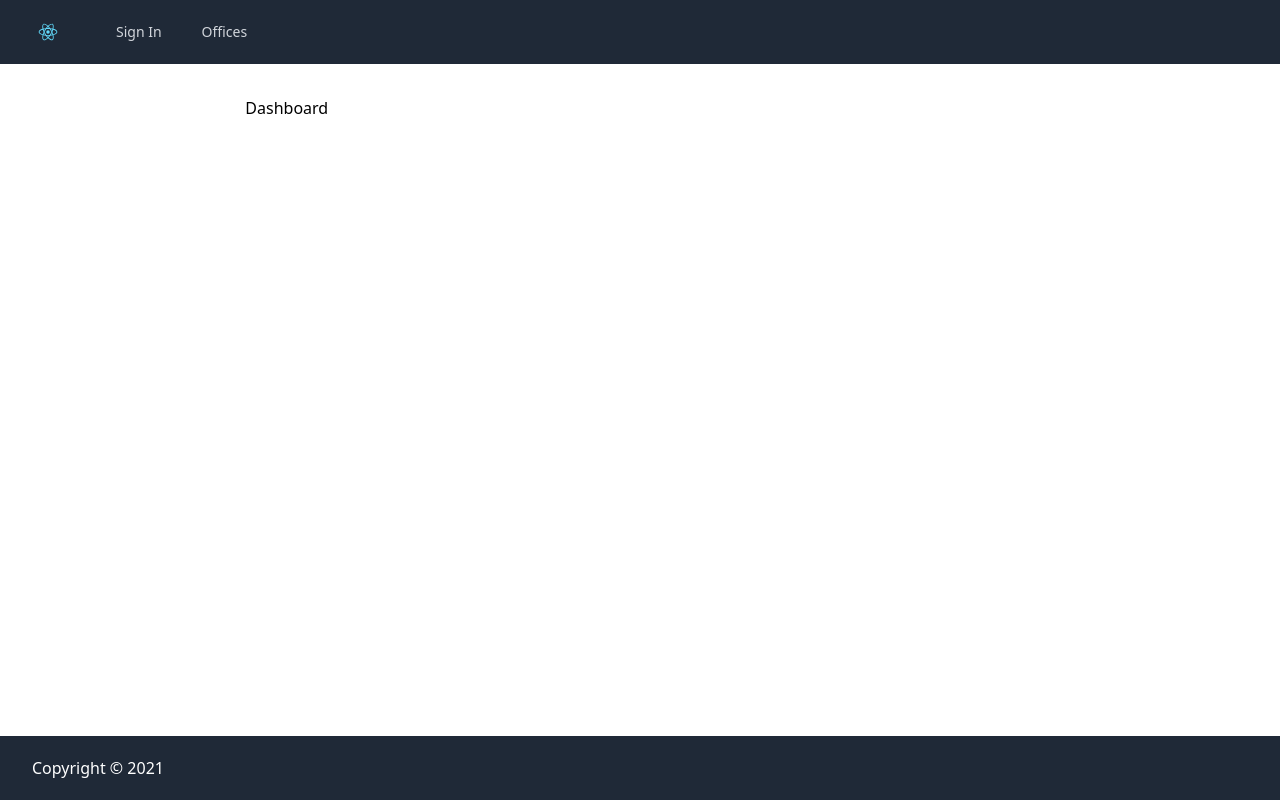
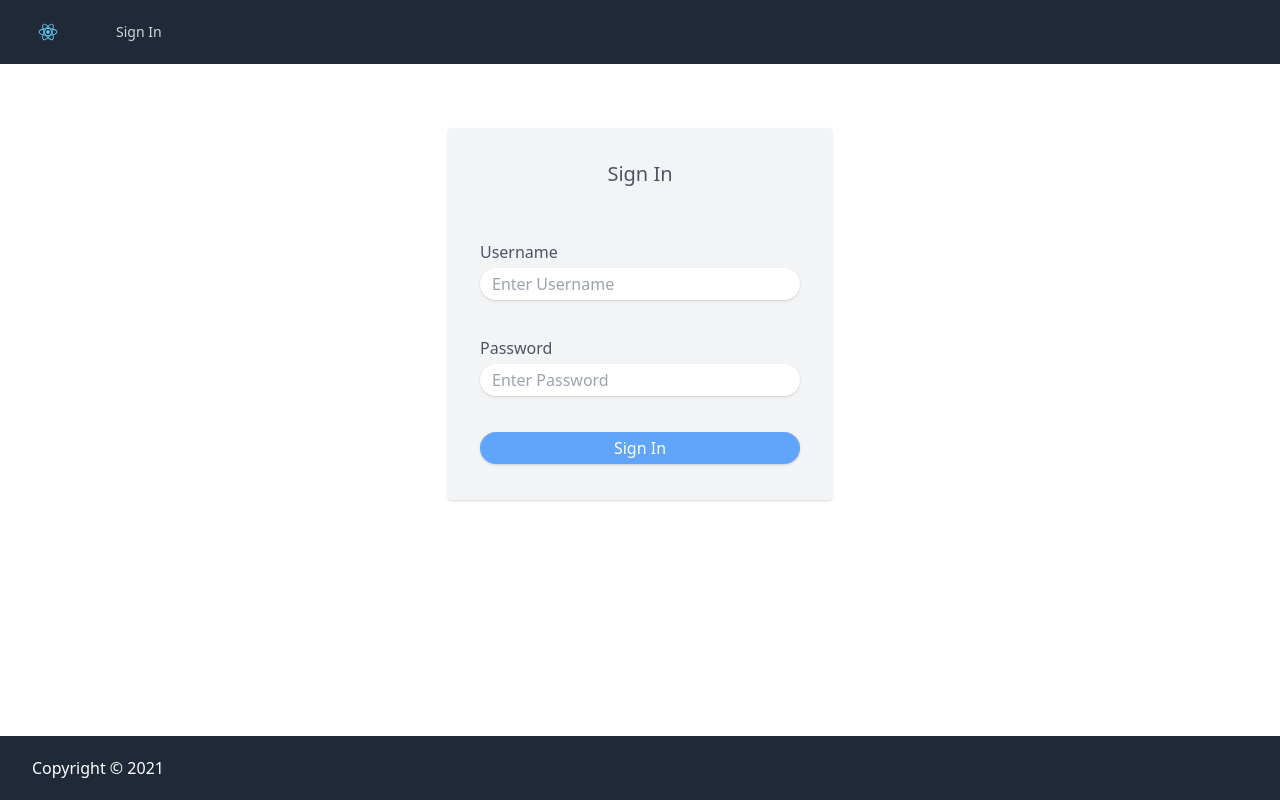
Before and after one commit to RRoussev88/workspace-booking, a React (Create React App) app: page / in a window 1280 px wide. Built offline with nearby package versions, Linux system fonts and the light colour scheme.

Commit message:
Improved login

```diff
--- a/src/App.tsx
+++ b/src/App.tsx
@@ -1,9 +1,65 @@
-import { FC } from 'react';
+import logo from 'assets/logo.svg';
+import Footer from 'components/Footer';
+import NavBar from 'components/NavBar';
+import { LocalStorageKey } from 'models/constants';
+import Login from 'pages/Login';
+import Offices from 'pages/Offices';
+import { FC, StrictMode, useEffect, useState } from 'react';
+import { Provider } from 'react-redux';
+import { BrowserRouter, Route, Routes } from 'react-router-dom';
+import { store } from 'store';
+import { AuthContext } from './authContext';
+import { AuthToken } from 'models/types';
 
-const App: FC = () => (
-  <section>
-    <p>Dashboard</p>
-  </section>
-);
+const App: FC = () => {
+  const [token, setToken] = useState<AuthToken | null>(null);
+
+  useEffect(() => {
+    const storedToken = localStorage.getItem(LocalStorageKey.AUTH);
+    if (storedToken) {
+      try {
+        setToken(JSON.parse(storedToken));
+      } catch {
+        // In case invalid JSON string is stored in localStorage
+        setToken(null);
+      }
+    }
+  }, []);
+
+  const onLogin = (token: AuthToken | null) => {
+    setToken(token);
+    localStorage.setItem(LocalStorageKey.AUTH, JSON.stringify(token));
+  };
+
+  const logout = () => {
+    setToken(null);
+    localStorage.removeItem(LocalStorageKey.AUTH);
+  };
+
+  const isLoggedIn = () => !!token && new Date().valueOf() < token.ExpiresIn;
+
+  return (
+    <StrictMode>
+      <AuthContext.Provider value={{ token, isLoggedIn, onLogin, logout }}>
+        <Provider store={store}>
+          <BrowserRouter>
+            <div className="min-h-screen flex flex-col">
+              <NavBar logo={logo} />
+              <main className="max-w-7xl w-8/12 mx-auto p-4 sm:p-6 lg:p-8">
+                <Routes>
+                  <Route path="/" element={isLoggedIn() ? <Offices /> : <Login />} />
+                  {!isLoggedIn() && <Route path="/login" element={<Login />} />}
+                  {isLoggedIn() && <Route path="/offices" element={<Offices />} />}
+                  <Route path="*" element={isLoggedIn() ? <Offices /> : <Login />} />
+                </Routes>
+              </main>
+              <Footer />
+            </div>
+          </BrowserRouter>
+        </Provider>
+      </AuthContext.Provider>
+    </StrictMode>
+  );
+};
 
 export default App;
--- /dev/null
+++ b/src/authContext.ts
@@ -0,0 +1,9 @@
+import { createContext } from 'react';
+import { AuthContextType, AuthToken } from 'models/types';
+
+export const AuthContext = createContext<AuthContextType>({
+  token: null,
+  isLoggedIn: () => false,
+  onLogin: (token: AuthToken | null) => {},
+  logout: () => {},
+});
--- a/src/components/NavBar.tsx
+++ b/src/components/NavBar.tsx
@@ -1,7 +1,8 @@
 import { Transition } from '@headlessui/react';
+import { AuthContext } from 'authContext';
 import SvgIcon from 'components/SvgIcon';
 import { NavItem } from 'models/types';
-import { FC, useState } from 'react';
+import { FC, useContext, useState } from 'react';
 import { NavLink } from 'react-router-dom';
 import { navigationItems } from 'utils';
 
@@ -9,6 +10,8 @@ type NavBarProps = { logo: string };
 
 const NavBar: FC<NavBarProps> = ({ logo }) => {
   const [isOpen, setIsOpen] = useState<boolean>(false);
+  const auth = useContext(AuthContext);
+  const isAuthorized = auth.isLoggedIn();
 
   return (
     <nav className="bg-gray-800">
@@ -22,7 +25,9 @@ const NavBar: FC<NavBarProps> = ({ logo }) => {
             </div>
             <div className="hidden md:block">
               <div className="ml-10 flex items-baseline space-x-4">
-                {navigationItems.map((item: NavItem) => (
+                {navigationItems
+                  .filter((item) => item.isAuthRequired === isAuthorized)
+                  .map((item: NavItem) => (
                     <NavLink key={item.url} to={item.url} end className="nav-item" activeClassName="nav-item__active">
                       {item.name}
                     </NavLink>
@@ -30,9 +35,14 @@ const NavBar: FC<NavBarProps> = ({ logo }) => {
               </div>
             </div>
           </div>
+          {isAuthorized && (
+            <button onClick={auth.logout} className="hidden md:block nav-item bg-red-400 hover:bg-red-300">
+              Logout
+            </button>
+          )}
           <div className="-mr-2 flex md:hidden">
             <button
-              onClick={() => setIsOpen(!isOpen)}
+              onClick={() => setIsOpen((prevState) => !prevState)}
               type="button"
               className="bg-gray-900 inline-flex items-center justify-center p-2 rounded-md text-gray-400 hover:text-white hover:bg-gray-800 focus:outline-none focus:ring-2 focus:ring-offset-2 focus:ring-offset-gray-800 focus:ring-white"
               aria-controls="mobile-menu"
@@ -67,7 +77,9 @@ const NavBar: FC<NavBarProps> = ({ logo }) => {
         {(ref) => (
           <div className="md:hidden" id="mobile-menu">
             <div ref={ref} className="px-2 pt-2 pb-3 space-y-1 sm:px-3">
-              {navigationItems.map((item: NavItem) => (
+              {navigationItems
+                .filter((item) => item.isAuthRequired === isAuthorized)
+                .map((item: NavItem) => (
                   <NavLink
                     key={item.url}
                     to={item.url}
@@ -78,6 +90,11 @@ const NavBar: FC<NavBarProps> = ({ logo }) => {
                     {item.name}
                   </NavLink>
                 ))}
+              {isAuthorized && (
+                <button onClick={auth.logout} className="nav-item w-full bg-red-400 hover:bg-red-300">
+                  Logout
+                </button>
+              )}
             </div>
           </div>
         )}
--- a/src/components/Office/CreateOfficeDialog.tsx
+++ b/src/components/Office/CreateOfficeDialog.tsx
@@ -44,7 +44,7 @@ const CreateOfficeDialog: FC<CreateOfficeDialogProps> = ({ isOpen, type, onClose
             leaveFrom="opacity-100 scale-100"
             leaveTo="opacity-0 scale-95"
           >
-            <div className="inline-block w-full max-w-md p-6 my-8 overflow-hidden text-left align-middle transition-all transform bg-white shadow-xl rounded-2xl">
+            <div className="inline-block w-full max-w-md p-6 my-8 overflow-hidden text-left align-middle transition-all transform bg-white shadow-2xl rounded-2xl border-2 border-gray-200">
               <Dialog.Title as="h3" className="text-lg font-medium leading-6 text-gray-900">
                 {`Create ${type} office`}
               </Dialog.Title>
--- a/src/index.tsx
+++ b/src/index.tsx
@@ -1,33 +1,5 @@
 import App from 'App';
-import logo from 'assets/logo.svg';
-import Footer from 'components/Footer';
-import NavBar from 'components/NavBar';
 import 'main.css';
-import Login from 'pages/Login';
-import Offices from 'pages/Offices';
-import React from 'react';
 import ReactDOM from 'react-dom';
-import { Provider } from 'react-redux';
-import { BrowserRouter, Route, Routes } from 'react-router-dom';
-import { store } from 'store';
 
-ReactDOM.render(
-  <React.StrictMode>
-    <Provider store={store}>
-      <BrowserRouter>
-        <div className="min-h-screen flex flex-col">
-          <NavBar logo={logo} />
-          <div className="max-w-7xl w-8/12 mx-auto p-4 sm:p-6 lg:p-8">
-            <Routes>
-              <Route path="/" element={<App />} />
-              <Route path="/login" element={<Login />} />
-              <Route path="/offices" element={<Offices />} />
-            </Routes>
-          </div>
-          <Footer />
-        </div>
-      </BrowserRouter>
-    </Provider>
-  </React.StrictMode>,
-  document.getElementById('root'),
-);
+ReactDOM.render(<App />, document.getElementById('root'));
--- a/src/models/types.ts
+++ b/src/models/types.ts
@@ -1,4 +1,4 @@
-export type NavItem = { name: string; url: string };
+export type NavItem = { name: string; url: string; isAuthRequired: boolean };
 
 export type Office = {
   id: string;
@@ -23,3 +23,18 @@ export enum OfficeType {
   NAMED = 'named',
   BLUEPRINT = 'blueprint',
 }
+
+export type AuthToken = {
+  AccessToken: string;
+  ExpiresIn: number;
+  IdToken: string;
+  RefreshToken: string;
+  TokenType: 'Bearer';
+};
+
+export type AuthContextType = {
+  token: AuthToken | null;
+  isLoggedIn: () => boolean;
+  onLogin: (token: AuthToken | null) => void;
+  logout: () => void;
+};
--- a/src/pages/Login.tsx
+++ b/src/pages/Login.tsx
@@ -1,10 +1,16 @@
+import { AuthContext } from 'authContext';
 import CustomFormInput from 'components/CustomFormInput';
-import { ChangeEvent, ChangeEventHandler, FC, MouseEvent, MouseEventHandler, useState } from 'react';
-import { LocalStorageKey } from 'models/constants';
+import { useNavigate } from 'react-router-dom';
+import { ChangeEvent, ChangeEventHandler, FC, MouseEvent, MouseEventHandler, useContext, useState } from 'react';
+import { AuthToken } from 'models/types';
+import SvgIcon from 'components/SvgIcon';
 
 type LoginProps = {};
 
 const Login: FC<LoginProps> = () => {
+  const navigation = useNavigate();
+  const auth = useContext(AuthContext);
+  const [hasError, setHasError] = useState<boolean>(false);
   const [username, setUsername] = useState<string>('');
   const [password, setPassword] = useState<string>('');
 
@@ -20,25 +26,39 @@ const Login: FC<LoginProps> = () => {
     event.preventDefault();
     fetch('http://localhost:8000/auth/signin', {
       method: 'POST',
-      headers: {
-        Accept: 'application/json',
-        'Content-Type': 'application/json',
-      },
+      headers: { Accept: 'application/json', 'Content-Type': 'application/json' },
       body: JSON.stringify({ username, password }),
     })
-      .then((raw) => raw.json())
+      .then<{ token?: AuthToken; errors?: string[] }>((raw) => raw.json())
       .then((data) => {
-        localStorage.setItem(LocalStorageKey.AUTH, JSON.stringify(data));
+        if (data.token) {
+          auth.onLogin({ ...data.token, ExpiresIn: new Date().valueOf() + data.token.ExpiresIn * 1000 });
           setUsername('');
           setPassword('');
+          navigation('/offices', { replace: true });
+        } else if (data.errors?.length) {
+          setHasError(true);
+        }
       });
   };
 
   return (
-    <main>
     <form className="max-w-sm mx-auto my-4 sm:my-6 lg:my-8 bg-gray-100 p-4 sm:p-6 lg:p-8 rounded shadow">
       <fieldset className="text-gray-600">
-          <legend className="mx-auto">Sign In</legend>
+        <legend className="mx-auto my-4 text-xl">Sign In</legend>
+        {hasError && (
+          <div className="p-4 rounded shadow bg-red-100 border-2 border-red-300 flex">
+            Incorrect username and/or password
+            <button
+              onClick={() => setHasError(false)}
+              className="border-2 border-red-300 p-2 rounded-md text-red-300 hover:bg-red-300 hover:text-white focus:outline-none"
+            >
+              <SvgIcon
+                path={<path strokeLinecap="round" strokeLinejoin="round" strokeWidth="2" d="M6 18L18 6M6 6l12 12" />}
+              />
+            </button>
+          </div>
+        )}
         <CustomFormInput
           name="username"
           label="Username"
@@ -59,7 +79,6 @@ const Login: FC<LoginProps> = () => {
         </button>
       </fieldset>
     </form>
-    </main>
   );
 };
 
--- a/src/utils/index.ts
+++ b/src/utils/index.ts
@@ -1,7 +1,6 @@
 import { NavItem } from 'models/types';
 
 export const navigationItems: Array<NavItem> = [
-  // { name: 'Dashboard', url: '/' },
-  { name: 'Sign In', url: '/login' },
-  { name: 'Offices', url: '/offices' },
+  { name: 'Sign In', url: '/login', isAuthRequired: false },
+  { name: 'Offices', url: '/offices', isAuthRequired: true },
 ];
```
Also changed, not shown: src/pages/Offices.tsx (+4 -6 lines), 1 other file (tests, documents, lock files or other folders). Lines whose indentation alone changed are shown as unchanged.
